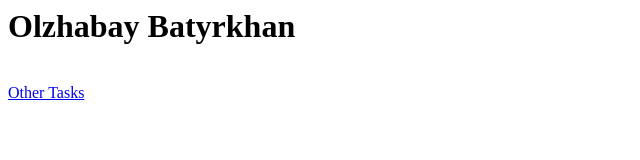
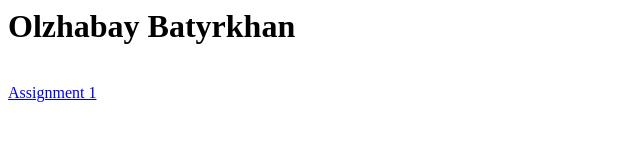
Before and after one commit to I3Fly/i3fly.github.io, a plain HTML site: page index.html in a window 1280 px wide. Shown: the full height of the page, 0-640 px from the left. Drawn offline with Linux system fonts and the light colour scheme.

Commit message:
Update index.html

```diff
--- a/index.html
+++ b/index.html
@@ -11,7 +11,7 @@
         </header>
         <br>
         <main>
-            <div class="tasks"><a href="Olzhabay Batyrkhan.html">Other Tasks</a></div>
+            <div class="tasks"><a href="Olzhabay Batyrkhan.html">Assignment 1</a></div>
 
         </main>
     </body>
```
